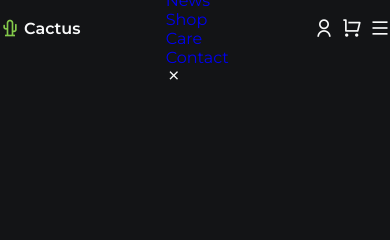
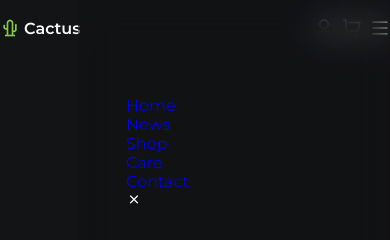
Before and after one commit to vikamary/Cactus, a plain HTML site: page index.html in a window 390 px wide. Drawn offline with nearby package versions, Linux system fonts and the light colour scheme.

Commit message:
mediaBlur

```diff
--- a/src/styles/blocks/_header.scss
+++ b/src/styles/blocks/_header.scss
@@ -41,3 +41,18 @@
   column-gap: 8px;
   align-items: center;
 }
+
+@media screen and (max-width: 1150px) {
+  .nav__menu{
+    position: fixed;
+    top: 0;
+    right: 0;
+    background-color: hsl(228, 24%, 6%, .2);
+    backdrop-filter: blur(16px);
+    -webkit-backdrop-filter: blur(16px);
+    width: 80%;
+    height: 100%;
+    padding: 96px 48px 0;
+    transition: right .4s;
+  }
+}
```
Also changed, not shown: src/styles/main.css, 1 other file.
